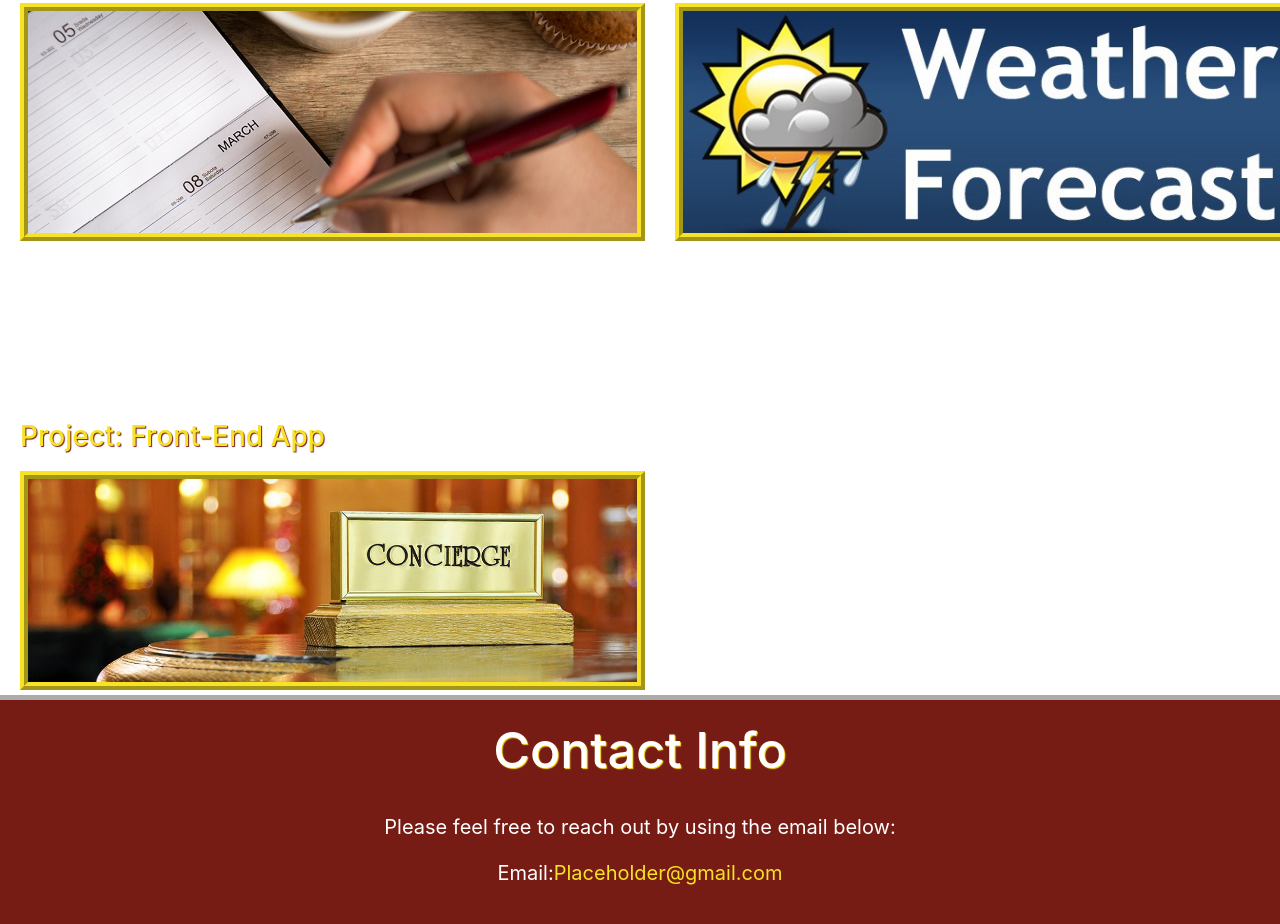
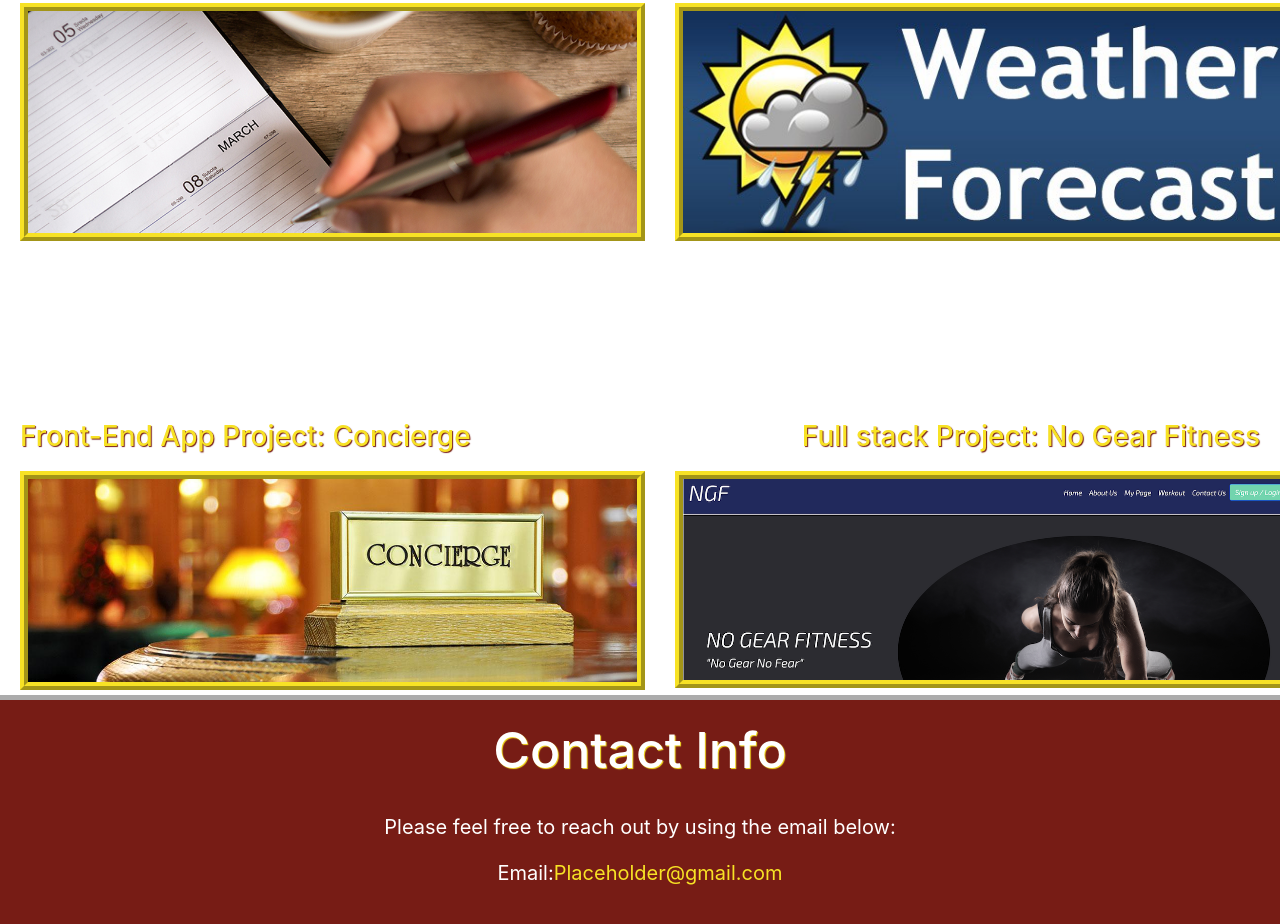
Before and after one commit to ajbf92/portfolio, a plain HTML site: page index.html in a window 1280 px wide. Shown: the part 2169-3093 px from the top of the page. Drawn offline with nearby package versions, Linux system fonts and the light colour scheme.

Commit message:
add No gear fitness project to portfolio with link and image

```diff
--- a/index.html
+++ b/index.html
@@ -88,12 +88,18 @@
             </div>
         </div>
         <div class="projects-h3">
-            <h3 class="left">Project: Front-End App</h3>
+            <h3 class="left">Front-End App Project: Concierge</h3>
+            <h3 class="right">Full stack Project: No Gear Fitness</h3>
         </div>
         <div class="projects row">
             <div class="col-6">
                 <a href="https://ellacodes2021.github.io/Team-Indecisive-IDK/" >
                     <img src="./assets/images/concierge-banner.jpg" alt="" class ="right">
+                </a>
+            </div>
+            <div class="col-6">
+                <a href="https://no-gear-fitness.herokuapp.com/" >
+                    <img src="./assets/images/NGF.png" alt="" class ="right">
                 </a>
             </div>
         </div>
```
Also changed, not shown: assets/images/NGF.png (added).
